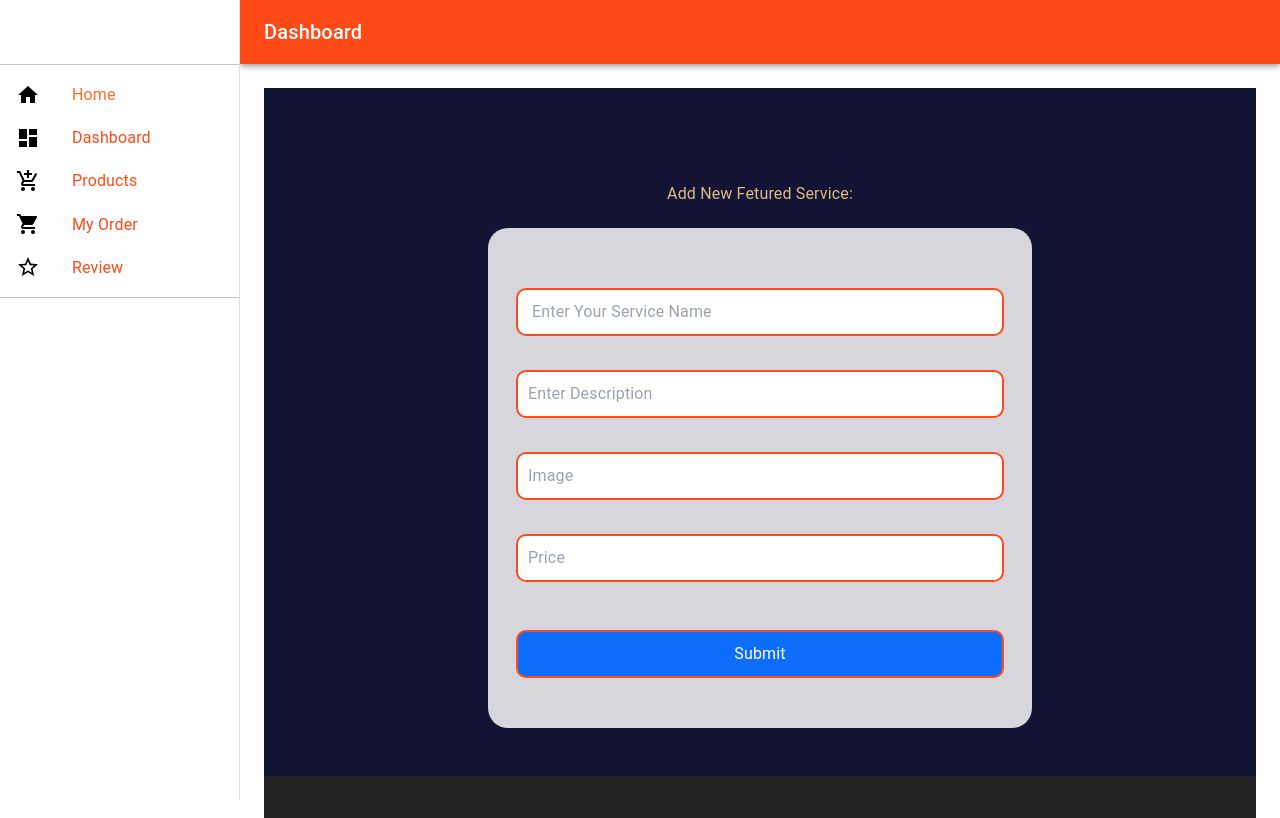
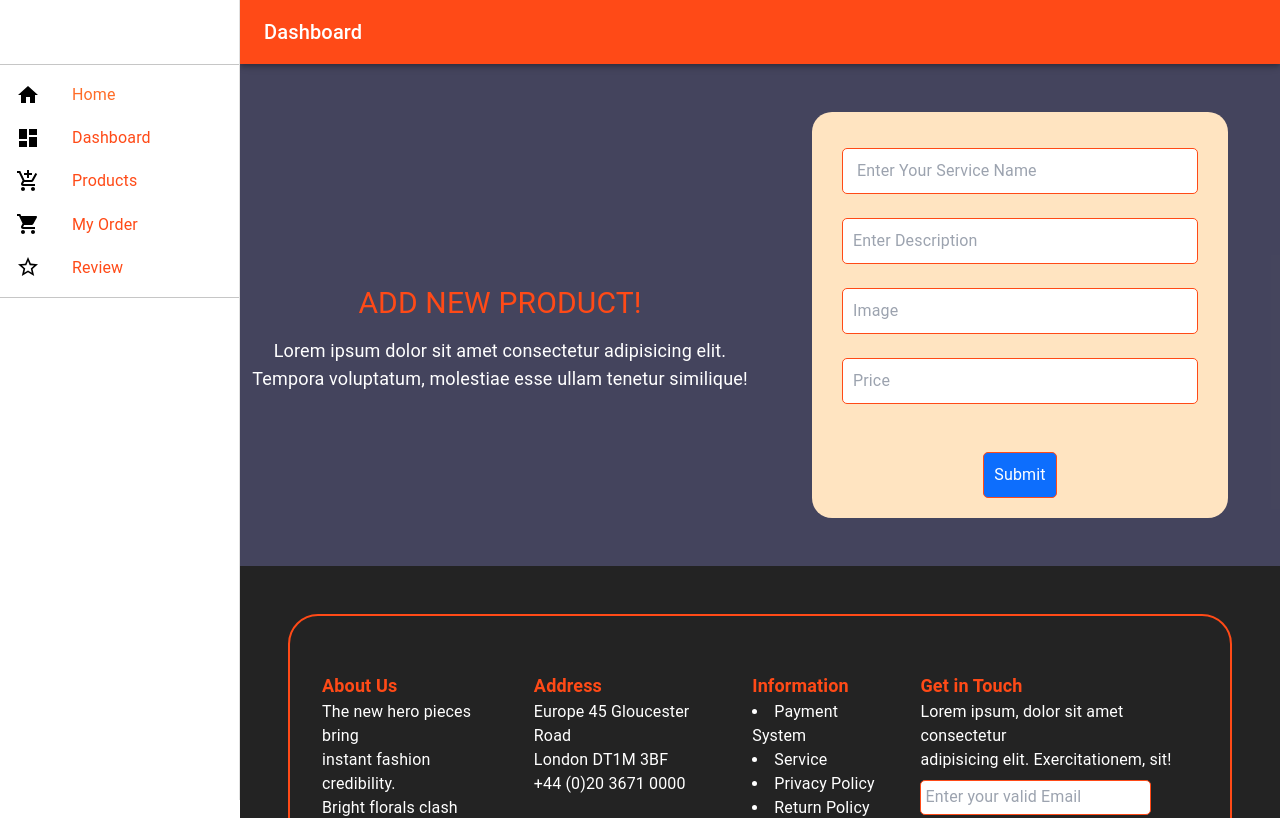
Before and after one commit to mhrazib121/pixacam-clientside, a React (Create React App) app: page /dashboard/dashboard/addnewproduct in a window 1280 px wide. Shown: the top 818 px of the page. Built offline with nearby package versions, Linux system fonts and the light colour scheme; no server answers; sample sign-in values are in the browser's storage.

Commit message:
updated some design

```diff
--- a/src/Pages/Dashboard/AdminDashboard/AddProduct/AddNewProduct.css
+++ b/src/Pages/Dashboard/AdminDashboard/AddProduct/AddNewProduct.css
@@ -1,7 +1,7 @@
+.bg-t {
+    background-color: rgba(6, 6, 41, 0.774);
+}
 
-.bg-t{
-    background-color:rgba(6, 6, 41, 0.774);
-}
 /* .add-banner{
     background-image: url('../../Images/add-service-banner.jpg');
     background-repeat: no-repeat;
@@ -9,26 +9,25 @@
     background-size: cover;
     background-attachment: fixed;
 } */
-.box-design{
+.box-design {
     background-color: rgba(34, 34, 63, 0.842);
 }
-.tittle{
+
+.tittle {
     color: #DCBB87;
     margin-bottom: 25px;
 
 }
-.d-from form {
-    display: inline-flex;
-    flex-direction: column;
-    padding: 50px 150px;
-    align-items: center;
-    background-color: rgba(255, 255, 255, 0.829);
+
+.d-from {
+    background-color: #ffe4c1;
     border-radius: 20px;
+    padding: 20px 30px;
+    width: 80%;
 }
-.box-design input{
-    margin-top: 10px;
-    border: 2px solid #FF4A17 ;
-    border-radius: 10px;
-    width: 200%;
+
+.d-from input {
+    border: 1px solid #FF4A17;
     padding: 10px;
+    border-radius: 5px;
 }
--- a/src/Pages/Dashboard/AdminDashboard/AddProduct/AddNewProduct.js
+++ b/src/Pages/Dashboard/AdminDashboard/AddProduct/AddNewProduct.js
@@ -16,24 +16,50 @@ const AddNewProduct = () => {
             })
     }
     return (
-        <div className=' box-design  add-banner'>
-            {/* <img className='banne' src={banner} alt="" /> */}
-
-            <div className=' bg-t  p-5 mx-auto'>
-                <div className='mt-5 text-center mx-auto'>
-                    <div className='d-from'>
-                        <h2 className='tittle'>Add New Fetured Service: </h2>
-                        <form onSubmit={handleSubmit(onSubmit)}>
-                            <input type="text" {...register("productName")} placeholder=" Enter Your Service Name" /> <br />
-                            <input type='text' {...register("description")} placeholder="Enter Description" /> <br />
-                            <input type='text' {...register("img")} placeholder="Image" /> <br />
-                            <input type='number' {...register("price")} placeholder="Price" /> <br />
-                            <input className='btn btn-primary mt-4' type="submit" />
-                        </form>
+        <div className="box-design banner-ls xl:flex justify-center">
+            <div className='xl:flex'>
+                <div className='my-auto w-100 xl:w-50  mx-auto '>
+                    <div className=''>
+                        <h1 className='text-uppercase text-white text-center text-3xl pt-5'> <span className='text-color '>Add New product!</span></h1>
+                        <p className='text-lg text-white mt-3 text-center'>Lorem ipsum dolor sit amet consectetur adipisicing elit. Tempora voluptatum, molestiae esse ullam tenetur similique!</p>
                     </div>
                 </div>
+                <div className='w-100'>
+                    <div className='flex justify-center mt-5'>
+                        <div className="d-from">
+                            <form onSubmit={handleSubmit(onSubmit)} className="flex flex-col">
+                                <input className='w-100 mt-3' type="text" {...register("productName")} placeholder=" Enter Your Service Name" /> <br />
+                                <input className='w-100' type='text' {...register("description")} placeholder="Enter Description" /> <br />
+                                <input className='w-100' type='text' {...register("img")} placeholder="Image" /> <br />
+                                <input className='w-100' type='number' {...register("price")} placeholder="Price" /> <br />
+                                <div className='flex justify-center'>
+                                    <input className='btn btn-primary mt-4' type="submit" />
+                                </div>
+                            </form>
+                        </div>
+                        <br />
+                    </div>
+                    <br /> <br />
+                </div>
             </div>
-        </div>
+        </div >
+        // <div className=' box-design  add-banner'>
+
+        //     <div className=' bg-t  p-5 mx-auto'>
+        //         <div className='mt-5 text-center mx-auto'>
+        //             <div className='d-from'>
+        //                 <h2 className='tittle'>Add New Fetured Service: </h2>
+        //                 <form onSubmit={handleSubmit(onSubmit)}>
+        //                     <input type="text" {...register("productName")} placeholder=" Enter Your Service Name" /> <br />
+        //                     <input type='text' {...register("description")} placeholder="Enter Description" /> <br />
+        //                     <input type='text' {...register("img")} placeholder="Image" /> <br />
+        //                     <input type='number' {...register("price")} placeholder="Price" /> <br />
+        //                     <input className='btn btn-primary mt-4' type="submit" />
+        //                 </form>
+        //             </div>
+        //         </div>
+        //     </div>
+        // </div>
     );
 };
 
--- a/src/Pages/Dashboard/AdminDashboard/MakeAdmin/MakeAdmin.js
+++ b/src/Pages/Dashboard/AdminDashboard/MakeAdmin/MakeAdmin.js
@@ -1,6 +1,5 @@
 import React, { useState } from 'react';
 import { useForm } from 'react-hook-form';
-import useAuth from '../../../../Hooks/useAuth';
 
 const MakeAdmin = () => {
     const [email, setEmail] = useState('');
@@ -21,21 +20,31 @@ const MakeAdmin = () => {
             })
     }
     return (
-        <div className=' box-design'>
-            <h1 className='text-uppercase text-white text-center text-5xl pt-5'>Make <span className='text-color '>Admin</span></h1>
-            <div className="">
-
-                <div className='flex justify-center'>
-                    <div className='d-from'>
-                        <form onSubmit={handleSubmit(onSubmit)}>
-                            <input className=" p-2" type="email" placeholder="Enter Email address" {...register("email")} />
-                            <br />
-                            <input className=" mt-3" type="submit" value="Admin" />
-                        </form>
+        <div className="box-design banner-ls xl:flex justify-center">
+            <div className='xl:flex'>
+                <div className='my-auto w-100 xl:w-50  mx-auto '>
+                    <div className=''>
+                        <h1 className='text-uppercase text-white text-center text-3xl pt-5'>Please <span className='text-color '>Make admin!</span></h1>
+                        <p className='text-lg text-white mt-3 text-center'>Lorem ipsum dolor sit amet consectetur adipisicing elit. Tempora voluptatum, molestiae esse ullam tenetur similique!</p>
                     </div>
                 </div>
+                <div className='w-100'>
+                    <div className='flex justify-center mt-5'>
+                        <div className="d-from">
+                            <form onSubmit={handleSubmit(onSubmit)}>
+                                <input className="w-100 p-2" type="email" placeholder="Enter Email address" {...register("email")} />
+                                <br />
+                                <div className='flex justify-center'>
+                                    <input className=" mt-3" type="submit" value="Admin" />
+                                </div>
+                            </form>
+                        </div>
+                        <br />
+                    </div>
+                    <br /> <br />
+                </div>
             </div>
-        </div>
+        </div >
     );
 };
 
--- a/src/Pages/Dashboard/Dashboard/Dashboard.js
+++ b/src/Pages/Dashboard/Dashboard/Dashboard.js
@@ -1,21 +1,15 @@
 import React from 'react';
 import useAuth from '../../../Hooks/useAuth';
-// import AdminHeader from '../../Shared/Header/AdminHeader/AdminHeader';
-// import UserHeader from '../../Shared/UserHeader/UserHeader';
-
-import PropTypes from 'prop-types';
 import AppBar from '@mui/material/AppBar';
 import Box from '@mui/material/Box';
 import CssBaseline from '@mui/material/CssBaseline';
 import Divider from '@mui/material/Divider';
 import Drawer from '@mui/material/Drawer';
 import IconButton from '@mui/material/IconButton';
-import InboxIcon from '@mui/icons-material/MoveToInbox';
 import List from '@mui/material/List';
 import ListItem from '@mui/material/ListItem';
 import ListItemIcon from '@mui/material/ListItemIcon';
 import ListItemText from '@mui/material/ListItemText';
-import MailIcon from '@mui/icons-material/Mail';
 import MenuIcon from '@mui/icons-material/Menu';
 import Toolbar from '@mui/material/Toolbar';
 import Typography from '@mui/material/Typography';
@@ -32,7 +26,7 @@ const drawerWidth = 240;
 
 
 const Dashboard = (props) => {
-    const { user, admin } = useAuth();
+    const { admin } = useAuth();
 
     const { window } = props;
     const [mobileOpen, setMobileOpen] = React.useState(false);
@@ -158,8 +152,8 @@ const Dashboard = (props) => {
                     }}
                 >
                     <Toolbar
-                     style={{backgroundColor:'#FF4A17'}}
-                     >
+                        style={{ backgroundColor: '#FF4A17' }}
+                    >
                         <IconButton
                             color="inherit"
                             aria-label="open drawer"
@@ -208,7 +202,7 @@ const Dashboard = (props) => {
                 </Box>
                 <Box
                     component="main"
-                    sx={{ flexGrow: 1, p: 3, width: { sm: `calc(100% - ${drawerWidth}px)` } }}
+                    sx={{ flexGrow: 1, p: 0, width: { sm: `calc(100% - ${drawerWidth}px)` } }}
                 >
                     <Toolbar />
                     <Outlet></Outlet>
--- a/src/Pages/Dashboard/UserDashboard/ReviewProvide/ReviewProvide.js
+++ b/src/Pages/Dashboard/UserDashboard/ReviewProvide/ReviewProvide.js
@@ -1,11 +1,13 @@
 import axios from 'axios';
 import React from 'react';
 import { useForm } from 'react-hook-form';
+import { Link, useNavigate } from 'react-router-dom';
 import useAuth from '../../../../Hooks/useAuth';
 
 const ReviewProvide = () => {
     const { register, handleSubmit, reset } = useForm();
     const { user } = useAuth();
+    const navigate = useNavigate();
     const onSubmit = data => {
         data.img = user.photoURL;
         axios.post('https://pixacam-serverside-mhrazib121.vercel.app/reviews', data)
@@ -13,28 +15,56 @@ const ReviewProvide = () => {
                 if (res.data.insertedId) {
                     alert('Thanks for your valuable feedback!');
                     reset();
+                    navigate("/")
                 }
             })
     }
     return (
-        <div className=' box-design  add-banner'>
-            {/* <img className='banne' src={banner} alt="" /> */}
-
-            <div className=' bg-t  p-5 mx-auto'>
-                <div className='mt-5 text-center mx-auto'>
-                    <div className='d-from'>
-                        <h2 className='tittle'>Provide Your Valuable Feedback: </h2>
-                        <form onSubmit={handleSubmit(onSubmit)}>
-                            <input type="text" {...register("customerName")} value={user.displayName} /> <br />
-                            <input type="text" {...register("customerEmail")} value={user.email} /> <br />
-                            <input type='text' {...register("feedback", { require: true })} placeholder="Give your feedback" /> <br />
-                            <input type='number' {...register("rating", { required: true, min: 1, max: 5 })} placeholder="Give your rating between 1 to 5" /> <br />
-                            <input className='btn btn-primary mt-4' type="submit" />
-                        </form>
+        <div className="box-design banner-ls xl:flex justify-center">
+            <div className='xl:flex'>
+                <div className='my-auto w-100 xl:w-50  mx-auto '>
+                    <div className=''>
+                        <h1 className='text-uppercase text-white text-center text-3xl pt-5'>Please <span className='text-color '>Give your feedback!</span></h1>
+                        <p className='text-lg text-white mt-3 text-center'>Lorem ipsum dolor sit amet consectetur adipisicing elit. Tempora voluptatum, molestiae esse ullam tenetur similique!</p>
                     </div>
                 </div>
+                <div className='w-100'>
+                    <div className='flex justify-center mt-5'>
+                        <div className="d-from">
+                            <form onSubmit={handleSubmit(onSubmit)} className="flex flex-col">
+                                <input className='w-100' type="text" placeholder='Enter your name' {...register("customerName")} value={user.displayName} /> <br />
+                                <input className='w-100' type="text" {...register("customerEmail")} value={user.email} /> <br />
+                                <input className='w-100' type='text' {...register("feedback", { require: true })} placeholder="Give your feedback" /> <br />
+                                <input className='w-100' type='number' {...register("rating", { required: true, min: 1, max: 5 })} placeholder="Give your rating between 1 to 5" /> <br />
+                                <div className='flex justify-center'>
+                                    <input className='btn btn-primary mt-4' type="submit" />
+                                </div>
+                            </form>
+                        </div>
+                        <br />
+                    </div>
+                    <br /> <br />
+                </div>
             </div>
-        </div>
+        </div >
+        // <div className=' h-100'>
+        //     <div className='mx-auto flex'>
+        //         <div className='mt-5 text-center xl:w-50 mx-auto d-from'>
+        //             <div className=''>
+        //                 <h2 className='tittle'>Provide Your Valuable Feedback: </h2>
+        //                 <form onSubmit={handleSubmit(onSubmit)} className="flex flex-col">
+        //                     <input className='w-100' type="text" {...register("customerName")} value={user.displayName} /> <br />
+        //                     <input className='w-100' type="text" {...register("customerEmail")} value={user.email} /> <br />
+        //                     <input className='w-100' type='text' {...register("feedback", { require: true })} placeholder="Give your feedback" /> <br />
+        //                     <input className='w-100' type='number' {...register("rating", { required: true, min: 1, max: 5 })} placeholder="Give your rating between 1 to 5" /> <br />
+        //                     <div>
+        //                         <input className='btn btn-primary mt-4' type="submit" />
+        //                     </div>
+        //                 </form>
+        //             </div>
+        //         </div>
+        //     </div>
+        // </div>
     );
 };
 
--- a/src/Pages/Login/Login.js
+++ b/src/Pages/Login/Login.js
@@ -22,10 +22,10 @@ const Login = () => {
             .then(result => {
                 navigate(redirect_url)
             })
-            .catch(error=>{
+            .catch(error => {
                 const errorMassage = error.massage;
             })
-            .finally(()=>setUserIsLoading(false))
+            .finally(() => setUserIsLoading(false))
     }
 
     const handleGoogleLogin = () => {
@@ -40,7 +40,7 @@ const Login = () => {
             .catch((error) => {
                 // setError(error.massage)
             })
-            .finally(()=>setUserIsLoading(false))
+            .finally(() => setUserIsLoading(false))
 
 
     }
@@ -48,20 +48,27 @@ const Login = () => {
         <>
             <Header />
 
-            <div className="box-design banner-ls mx-auto">
-                <h1 className='text-uppercase text-white text-center text-5xl pt-5'>Please <span className='text-color '>Login</span></h1>
-                <div className="">
-                    <div className='flex justify-center py-5'>
-                        <div className="d-from mt-">
+            <div className="box-design banner-ls xl:flex justify-center">
+                <div className='xl:flex'>
+                    <div className='my-auto w-100 xl:w-50  mx-auto '>
+                        <div className=''>
+                            <h1 className='text-uppercase text-white text-center text-3xl pt-5'>Please <span className='text-color '>Sign In now!</span></h1>
+                            <p className='text-lg text-white mt-3 text-center'>Lorem ipsum dolor sit amet consectetur adipisicing elit. Tempora voluptatum, molestiae esse ullam tenetur similique!</p>
+                        </div>
+                    </div>
+                    <div className='w-100'>
+                        <div className='flex justify-center mt-5'>
+                            <div className="d-from">
 
                                 <form className=" " onSubmit={handleSubmit(onSubmit)}>
 
-                                <input type="email" placeholder="Enter Your Email" {...register("email", { required: true })} />
+                                    <input className='w-100 mt-4' type="email" placeholder="Enter Your Email" {...register("email", { required: true })} />
+                                    <br /> <br />
+                                    <input className='w-100' type="password" placeholder="PassWord"  {...register("password", { required: true })} />
                                     <br />
-                                <input type="password" placeholder="PassWord"  {...register("password", { required: true })} />
-                                <br />
-                                <button className="btn-all " type="submit">Login</button>
-                                <br />
+                                    <div className='flex justify-center mt-3'>
+                                        <button className="btn-all" type="submit">Login</button>
+                                    </div>
                                 </form>
 
                                 {/* Google Login  */}
@@ -78,12 +85,12 @@ const Login = () => {
                                     <h6 className='text-xl text-color'>Don’t have an account? <Link className='link-d' to='/signup'>Register Now</Link></h6>
                                 </div>
                             </div>
-
+                            <br />
                         </div>
-
+                        <br /> <br />
+                    </div>
                 </div>
             </div >
-
             <Footer />
         </>
     );
```
Lines whose indentation alone changed are shown as unchanged.
